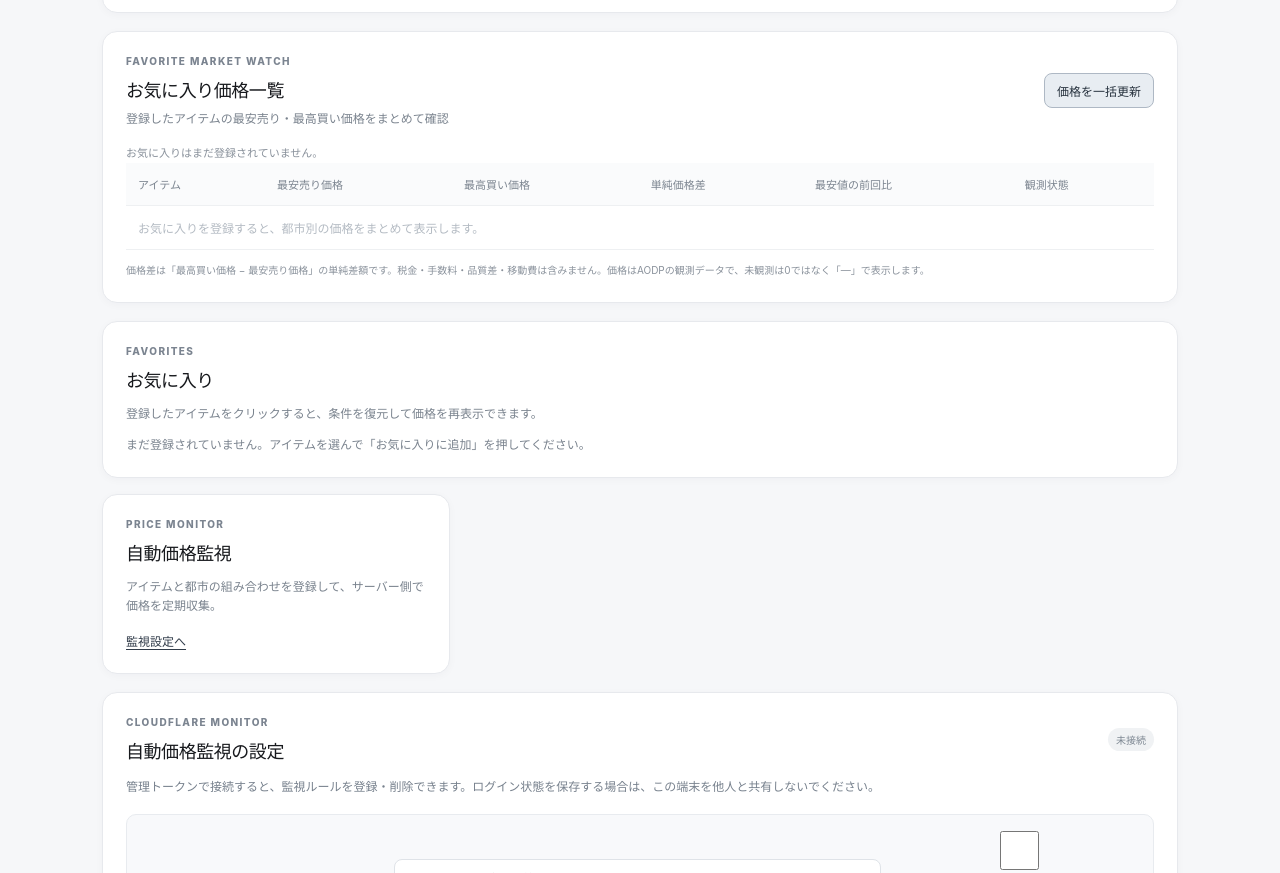
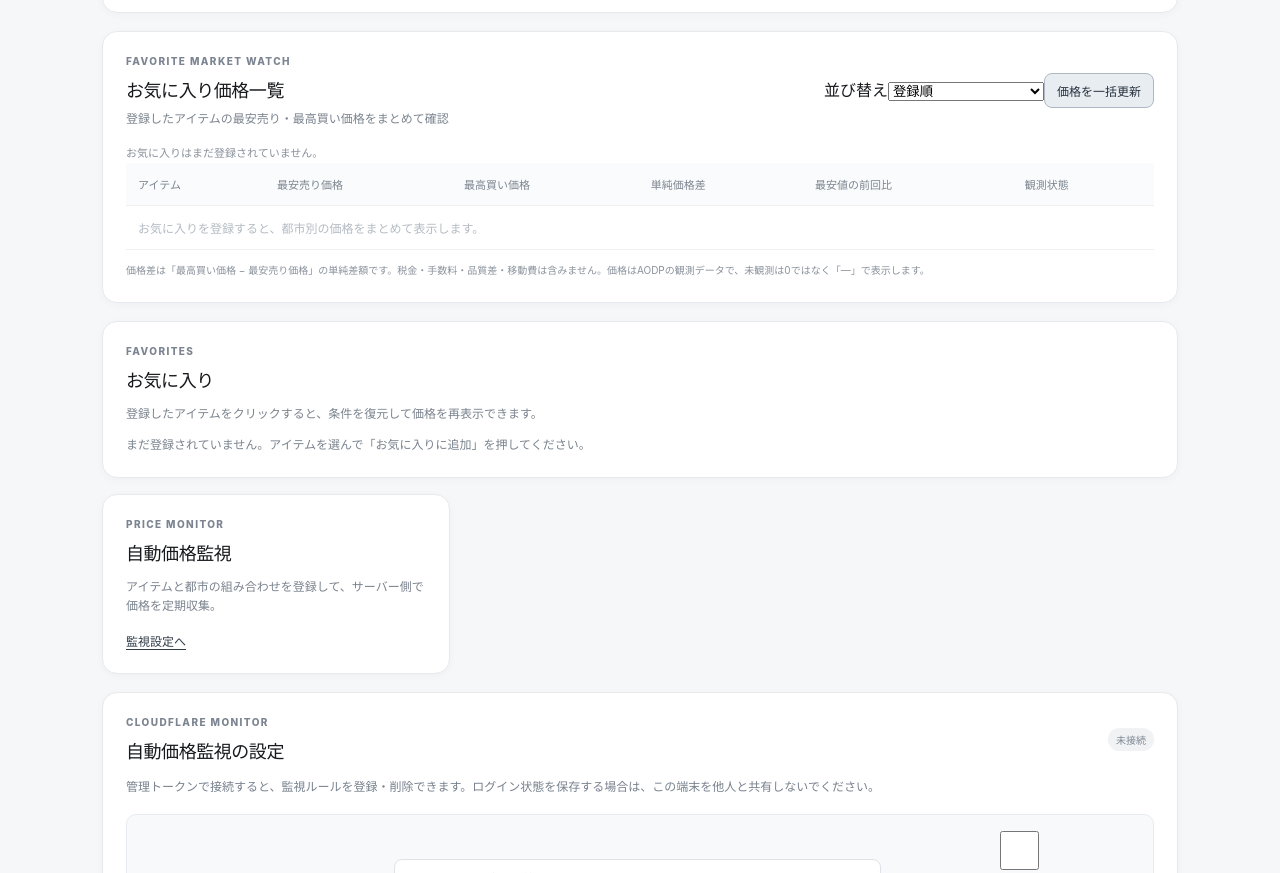
Before and after one commit to yuudaiy0819-sudo/albion-market-tool, a plain HTML site: page index.html in a window 1280 px wide. Shown: the part 2159-3032 px from the top of the page. Drawn offline with Linux system fonts and the light colour scheme.

Commit message:
Add favorite dashboard sort control

```diff
--- a/index.html
+++ b/index.html
@@ -192,7 +192,7 @@
           <h2 id="favorite-dashboard-title">お気に入り価格一覧</h2>
           <p class="history-subtitle">登録したアイテムの最安売り・最高買い価格をまとめて確認</p>
         </div>
-        <button class="secondary-button" id="favorite-dashboard-refresh" type="button">価格を一括更新</button>
+        <div class="favorite-dashboard-actions"><label for="favorite-dashboard-sort">並び替え<select id="favorite-dashboard-sort"><option value="default">登録順</option><option value="sell">最安売り価格が安い順</option><option value="buy">最高買い価格が高い順</option><option value="spread">価格差が大きい順</option></select></label><button class="secondary-button" id="favorite-dashboard-refresh" type="button">価格を一括更新</button></div>
       </div>
       <p id="favorite-dashboard-status" class="history-message" aria-live="polite">お気に入りの価格を読み込んでいます…</p>
       <div class="table-wrap">
```
